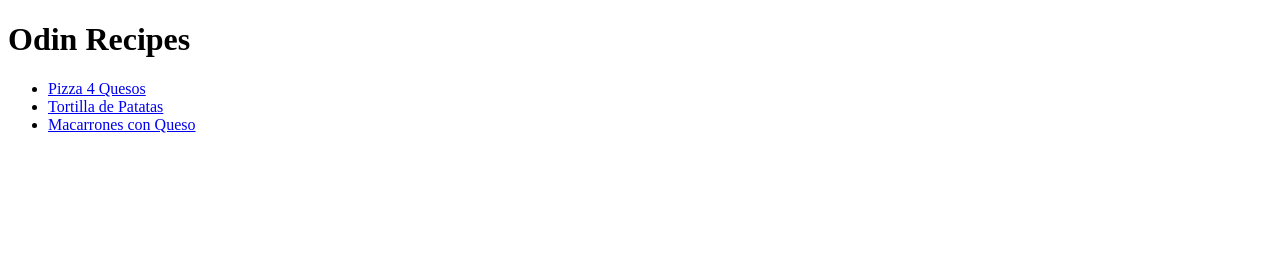
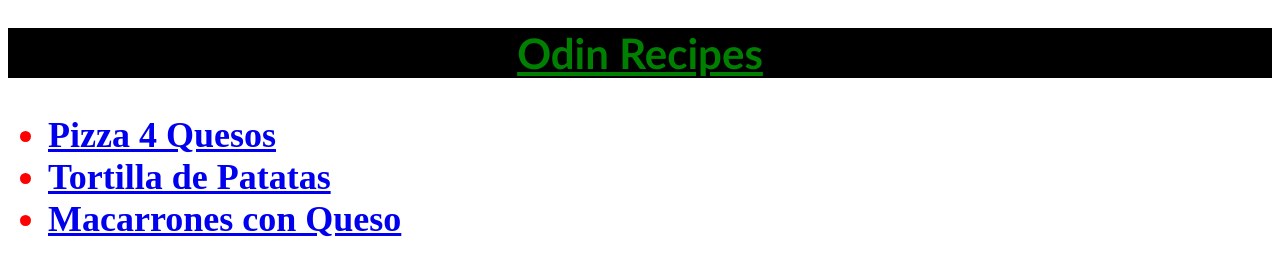
Before and after one commit to ifh1001/odin-recipes, a plain HTML site: page index.html in a window 1280 px wide. Drawn offline with Linux system fonts and the light colour scheme.

Commit message:
Add CSS for Index and Recipes pages

```diff
--- a/index.html
+++ b/index.html
@@ -1,12 +1,21 @@
 <!DOCTYPE html>
 <html>
+    <head>
+        <meta charset="UTF-8">
+        <title>Menu</title>
+        <link rel="stylesheet" href="styles.css">
+    </head>
 
-    <h1> Odin Recipes </h1>
+    <body>
 
-    <ul>
-        <li><a href="recipes/pizza.html">Pizza 4 Quesos</a></li>
-        <li><a href="recipes/tortilla.html">Tortilla de Patatas</a></li>
-        <li><a href="recipes/macarrones.html">Macarrones con Queso</a></li>
-    </ul>
+        <h1 class="title"> Odin Recipes </h1>
+
+        <ul class="list-recipes">
+            <li><a href="recipes/pizza.html">Pizza 4 Quesos</a></li>
+            <li><a href="recipes/tortilla.html">Tortilla de Patatas</a></li>
+            <li><a href="recipes/macarrones.html">Macarrones con Queso</a></li>
+        </ul>
+
+    </body>
 
 </html>
--- /dev/null
+++ b/recipes/styles.css
@@ -0,0 +1,20 @@
+h1 {
+    color: red;
+    font-family: 'Gill Sans','Trebuchet MS', sans-serif;
+    text-decoration: underline;
+    font-size: 36px;
+}
+
+h2 {
+    text-decoration: underline;
+    font-size: 24px;
+}
+
+p {
+    font-size: 18px;
+}
+
+img {
+    height: 300px;
+    width: 500px;
+}
--- /dev/null
+++ b/styles.css
@@ -0,0 +1,14 @@
+.title {
+    color: green;
+    background-color: black;
+    font-size: 42px;
+    text-decoration: underline;
+    text-align: center;
+    font-family: 'Gill Sans','Trebuchet MS', sans-serif;
+}
+
+.list-recipes {
+    color: red;
+    font-size: 36px;
+    font-weight: bold;
+}
```
Also changed, not shown: recipes/macarrones.html (+8 -0 lines), recipes/pizza.html (+10 -1 lines), recipes/tortilla.html (+10 -0 lines).
